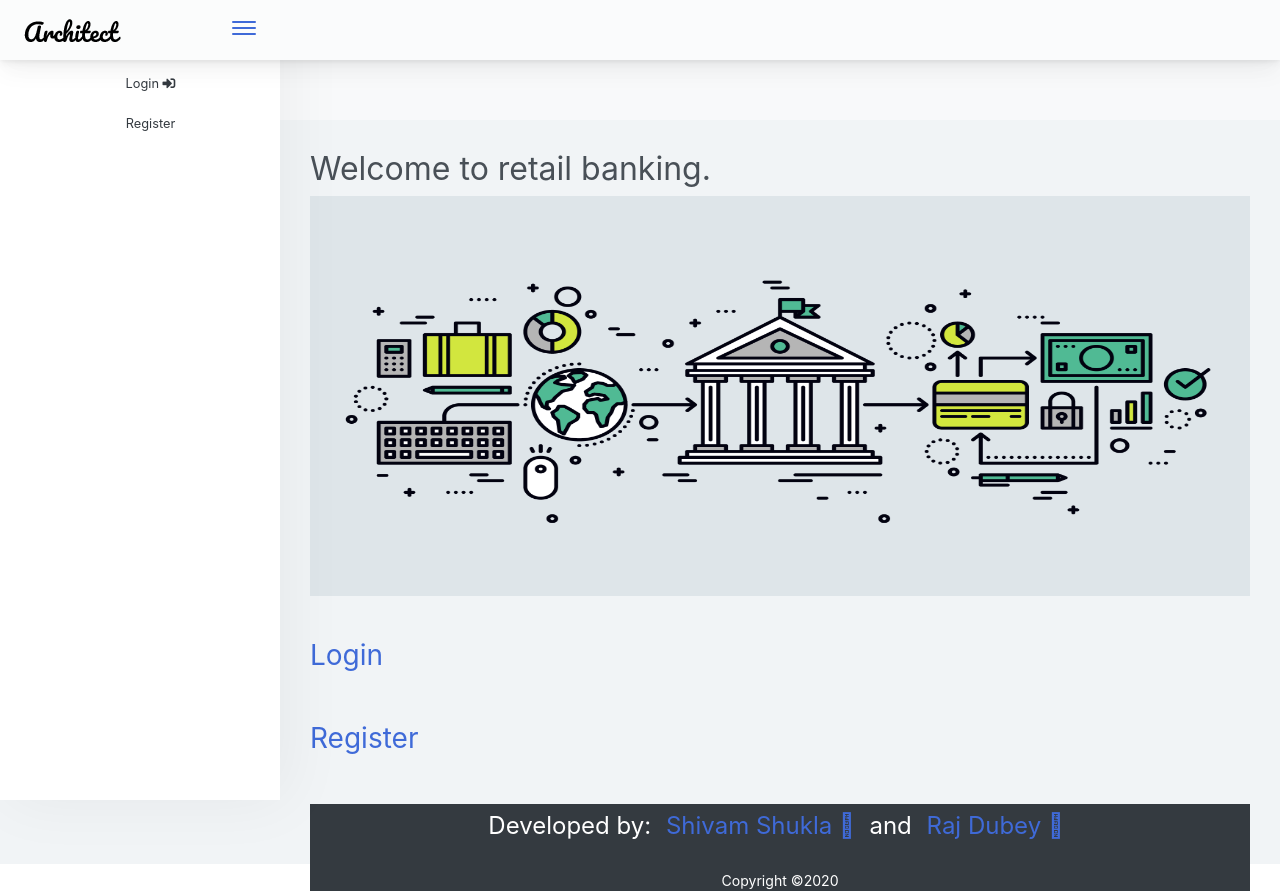
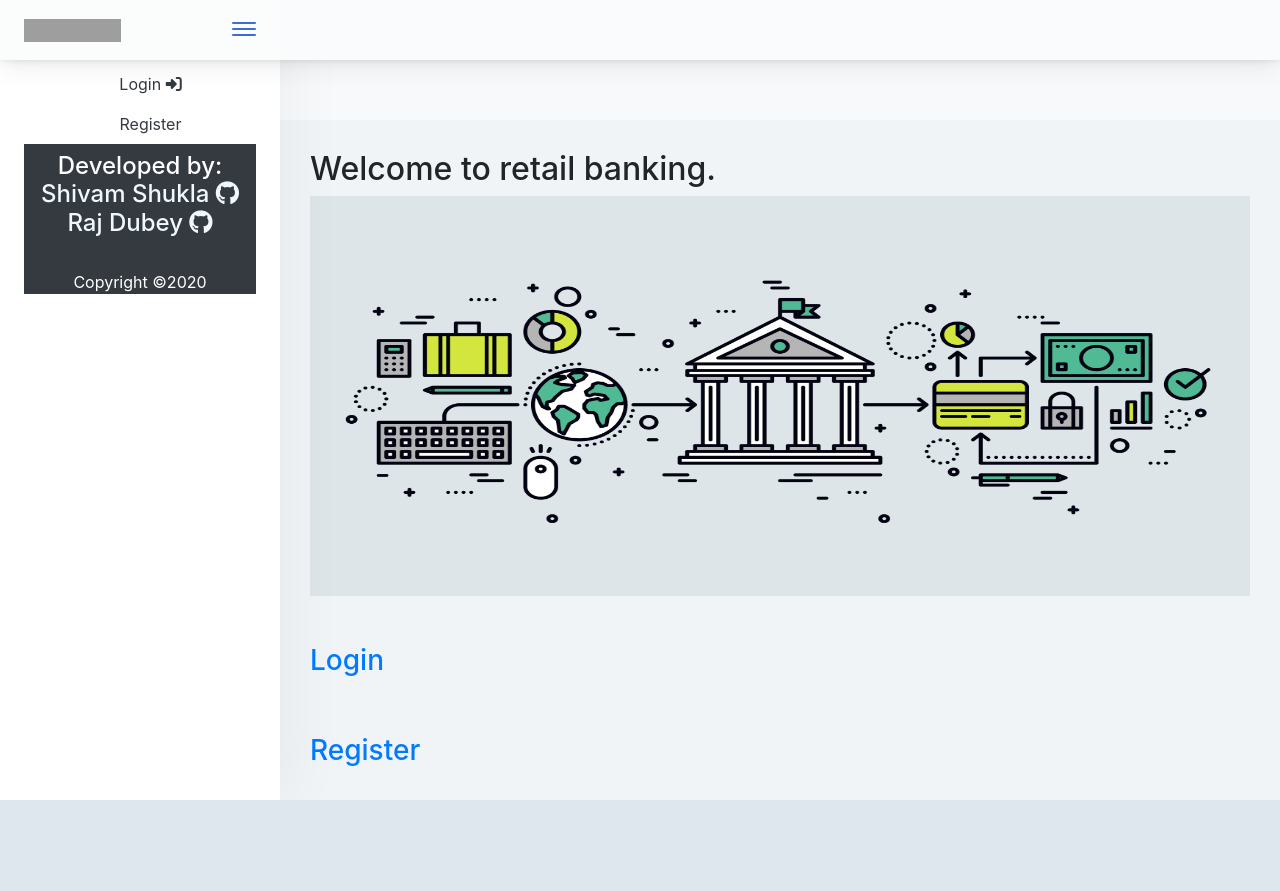
Before and after one commit to authoritydmc/rbank_python_flask, a Flask app: page / in a window 1280 px wide. After the commit the page ends 800 px from the top, so only its background shows below. Run offline with Flask 2, Linux system fonts and the light colour scheme; some libraries are stand-ins or nearby versions; grey boxes are pictures that could not be loaded.

Commit message:
possible UI chnge

```diff
--- a/retail_banking/templates/includes/footer.html
+++ b/retail_banking/templates/includes/footer.html
@@ -1,6 +1,7 @@
-<div class="text-center  bg-dark footer_style text-white text-center mt-5" >
+<div class="text-center bg-dark footer_style text-white text-center  " style="position: relative;bottom: 0;">
     <footer>
-        <h4 class="pt-2">Developed by: <a class="footer_links p-2" href="https://github.com/Shivam1097">Shivam Shukla <i class="fab fa-github"></i></a> and <a class="footer_links p-2" href="https://github.com/authoritydmc">Raj Dubey <i class="fab fa-github"></i></a></h4>
+        <h4 class="pt-2" >Developed by: <a class="footer_links p-2" style="color: aliceblue;" href="https://github.com/Shivam1097">Shivam Shukla <i class="fab fa-github"></i></a> <nbsp>
+            <a class="footer_links p-2"  style="color: aliceblue;"  href="https://github.com/authoritydmc">Raj Dubey <i class="fab fa-github"></i></a></h4>
        <br>
         <p>Copyright &copy;2020</p>
     </footer>
--- a/retail_banking/templates/includes/sidebar.html
+++ b/retail_banking/templates/includes/sidebar.html
@@ -34,4 +34,6 @@
 
 
                   {% endif %}
+            {% include 'includes/footer.html' %}
+
             </ul>
--- a/retail_banking/templates/layout.html
+++ b/retail_banking/templates/layout.html
@@ -7,7 +7,6 @@
     <meta http-equiv="Content-Language" content="en">
     <meta http-equiv="Content-Type" content="text/html; charset=utf-8"/>
     <meta name="viewport" content="width=device-width, initial-scale=1, maximum-scale=1, user-scalable=no, shrink-to-fit=no" />
-    <meta name="description" content="This is an example dashboard created using build-in elements and components.">
     <meta name="msapplication-tap-highlight" content="no">
     <!--
     =========================================================
@@ -20,6 +19,12 @@
     * The above copyright notice and this permission notice shall be included in all copies or substantial portions of the Software.
     -->
 <link href="{{url_for('static',filename='css/main.css')}}" rel="stylesheet">
+
+<link rel="stylesheet" href="https://maxcdn.bootstrapcdn.com/bootstrap/4.0.0/css/bootstrap.min.css"
+integrity="sha384-Gn5384xqQ1aoWXA+058RXPxPg6fy4IWvTNh0E263XmFcJlSAwiGgFAW/dAiS6JXm" crossorigin="anonymous">
+<script src="https://kit.fontawesome.com/b0efb4e1c0.js" crossorigin="anonymous"></script>
+<link href="https://fonts.googleapis.com/css?family=Montserrat:100,200,300,400,500,600,700,800,900&display=swap" rel="stylesheet">
+
 {% block head %} {% endblock %}
 
 </head>
@@ -137,11 +142,10 @@
 
                                         {% endblock %}
 
-                            <div class="app-wrapper-footer">
+                            <!-- <div class="app-wrapper-footer">
                                 <div class="app-footer">
-                                   {% include 'includes/footer.html' %}
                                 </div>
-                         </div>
+                         </div>      -->
                     </div>
         </div>
 
```
Also changed, not shown: retail_banking/templates/includes/nav.html (deleted, +0 -46 lines), retail_banking/static/images/avatars/1.jpg (deleted), retail_banking/static/images/avatars/10.jpg (deleted), retail_banking/static/images/avatars/11.jpg (deleted), retail_banking/static/images/avatars/12.jpg (deleted), retail_banking/static/images/avatars/2.jpg (deleted), retail_banking/static/images/avatars/3.jpg (deleted), retail_banking/static/images/avatars/4.jpg (deleted), retail_banking/static/images/avatars/5.jpg (deleted), retail_banking/static/images/avatars/8.jpg (deleted), retail_banking/static/images/avatars/9.jpg (deleted), retail_banking/static/images/logo-inverse.png (deleted), retail_banking/static/images/logo.png (deleted).
